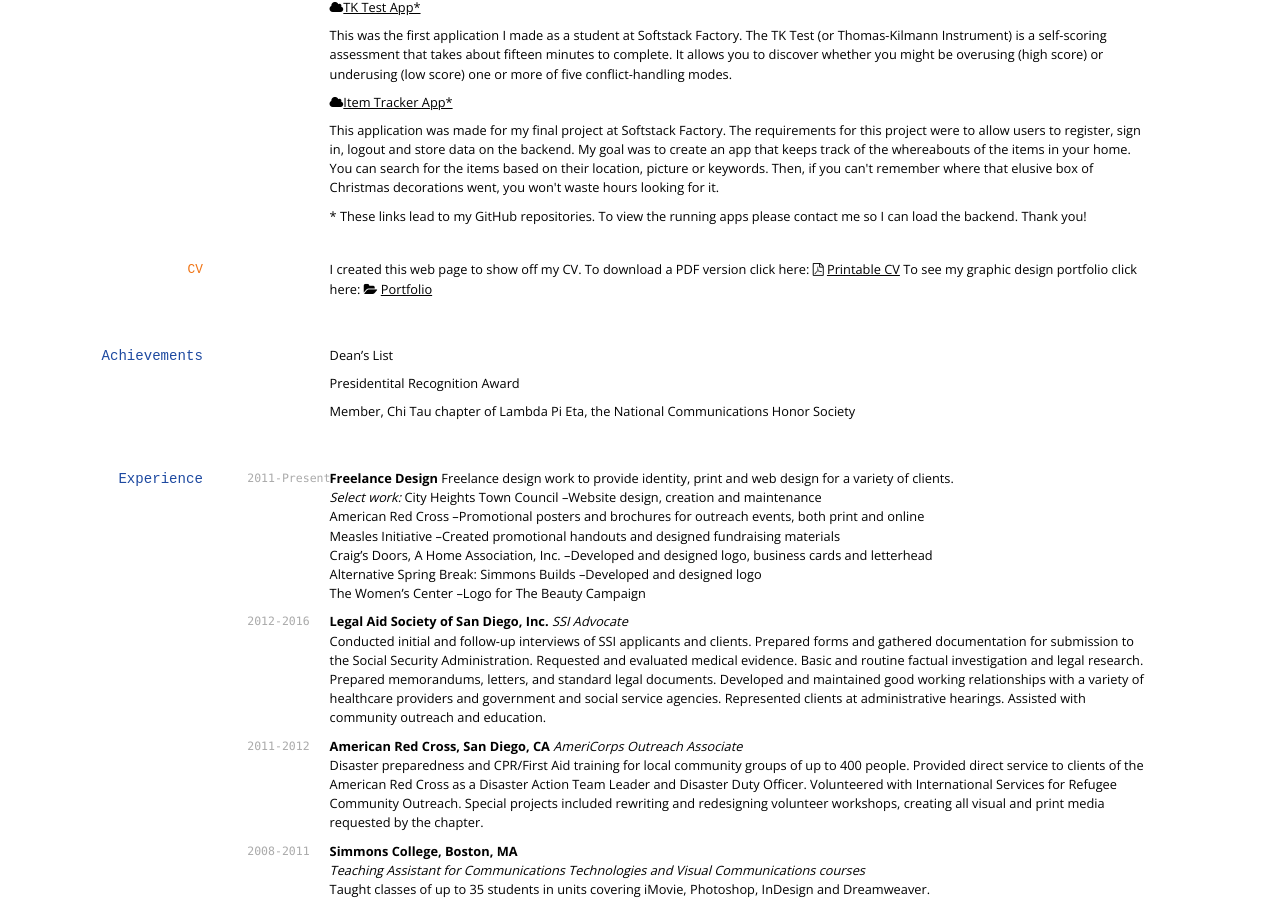
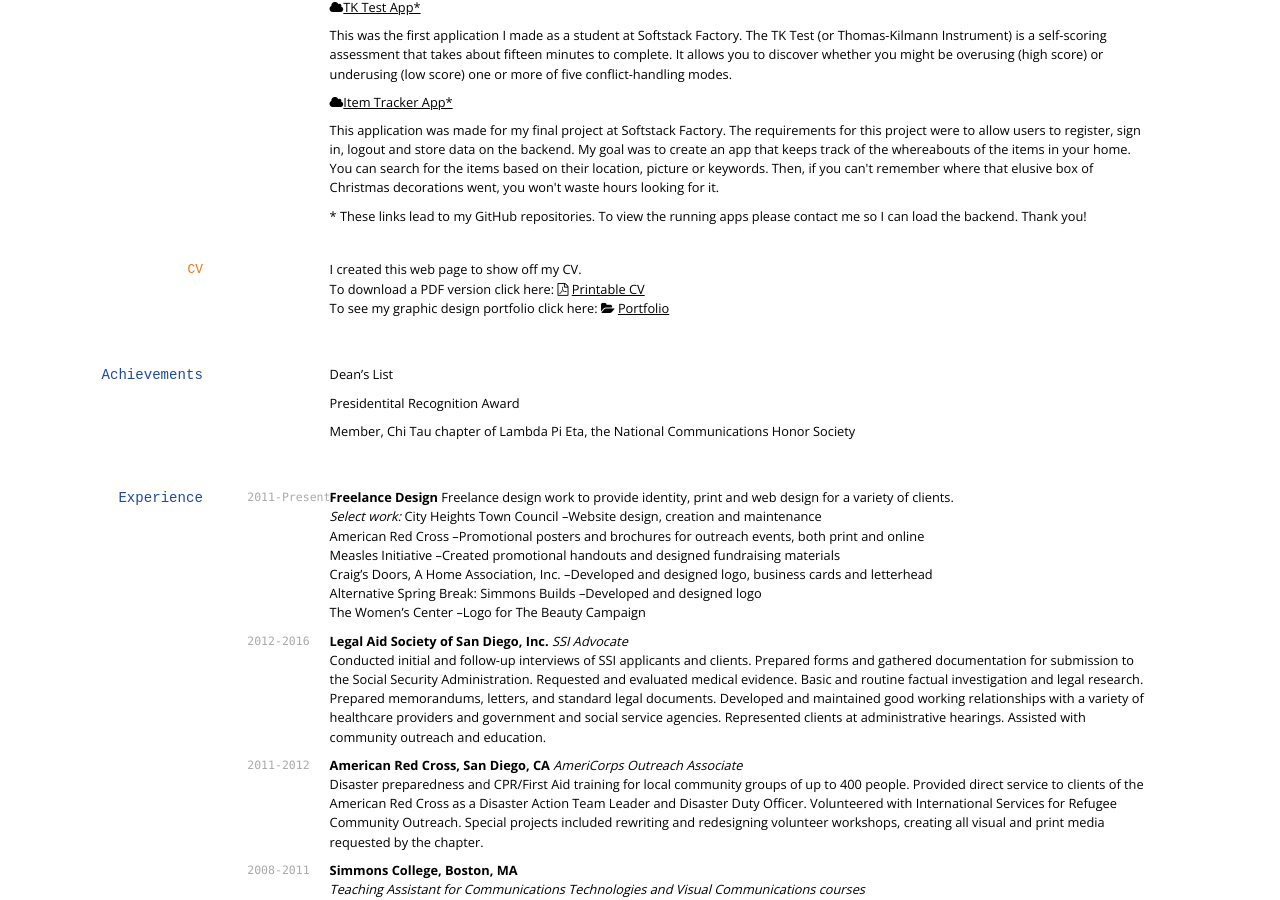
Before and after one commit to anoonan3805/anoonan.github.io, a Jekyll site: the page built from index.md, in a window 1280 px wide and 900 px high, scrolled down 1053 px. Built offline with Jekyll 4.4.1, drawn with Linux system fonts in a browser that asks for light colours; nearby versions of some CDN libraries.

Commit message:
fixed errors

```diff
--- a/index.md
+++ b/index.md
@@ -17,7 +17,7 @@ Hybrid Mobile App Development Student and Technology Aficionado
 |
 <i class="fa fa-file-pdf-o" aria-hidden="true"></i> <a href="./media/ANNgd2016.pdf" target="_blank">Printable CV</a>
 |
-<i class = "fa fa-folder-open" aria-hidden="true"></i> <a href="http://ashanairnoonan.wixsite.com/portfolio" target="_blank"> Portfolio</a>
+<i class = "fa fa-folder-open-o" aria-hidden="true"></i> <a href="http://ashanairnoonan.wixsite.com/portfolio" target="_blank"> Portfolio</a>
 </div>
 
 
@@ -96,9 +96,10 @@ remember where that elusive box of Christmas decorations went, you won't waste h
 
 ### CV
 
-I created this web page to show off my CV.
-To download a PDF version click here: <i class="fa fa-file-pdf-o" aria-hidden="true"></i> <a href="./media/ANNgd2016.pdf" target="_blank">Printable CV</a>
+I created this web page to show off my CV.<br>
+To download a PDF version click here: <i class="fa fa-file-pdf-o" aria-hidden="true"></i> <a href="./media/ANNgd2016.pdf" target="_blank">Printable CV</a><br>
 To see my graphic design portfolio click here: <i class = "fa fa-folder-open" aria-hidden="true"></i> <a href="http://ashanairnoonan.wixsite.com/portfolio" target="_blank"> Portfolio</a>
+
 ## Achievements
 
 Dean's List
```
